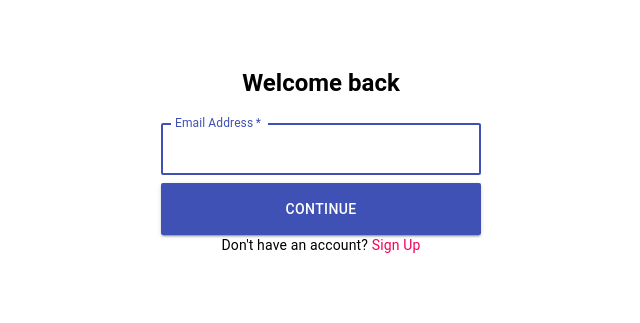
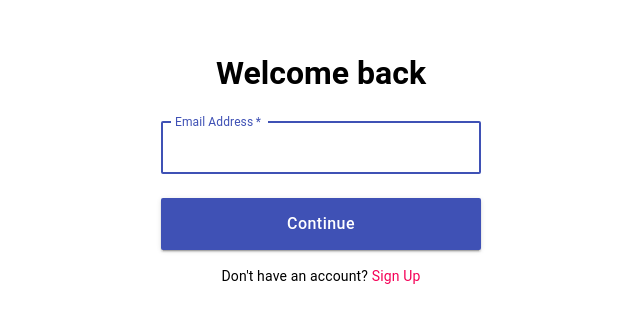
Before and after one commit to arthurjis/nplace_llm, a React (Create React App) app in the folder web_chat/: page /login in a window 1280 px wide. Shown: the part 239-562 px from the top of the page, without its empty margins (319-959 px from the left). Built offline with nearby package versions, Linux system fonts and the light colour scheme.

Commit message:
Update Login.js

```diff
--- a/web_chat/src/components/Login.js
+++ b/web_chat/src/components/Login.js
@@ -1,6 +1,6 @@
 import React, { useState } from 'react';
 import axios from 'axios';
-import { Button, TextField, Typography, Grid, Link, InputAdornment, IconButton } from '@material-ui/core';
+import { Button, TextField, Typography, Grid, Link, InputAdornment, IconButton, Box } from '@material-ui/core';
 import EditIcon from '@mui/icons-material/Edit';
 import { Link as RouterLink } from 'react-router-dom';
 
@@ -28,10 +28,13 @@ function Login({ onLogin }) {
         <Grid container justifyContent="center" alignItems="center" style={{ minHeight: '100vh' }}>
             <div style={{ width: '320px' }}>
                 <form onSubmit={handleContinue}>
-          <Typography variant="h5" component="h2" gutterBottom style={{ fontWeight: 'bold' }}>
+                    <Box pt={2}>
+                        <Typography variant="h5" component="h2" gutterBottom style={{ fontWeight: 'bold', fontSize: '32px' }}>
                             {step === 1 ? 'Welcome back' : 'Enter your password'}
                         </Typography>
+                    </Box>
                     {step === 1 ? (
+                        <>
                             <TextField
                                 variant="outlined"
                                 margin="normal"
@@ -45,6 +48,7 @@ function Login({ onLogin }) {
                                     style: { height: "52px", borderRadius: 2 }
                                 }}
                             />
+                        </>
                     ) : (
                         <>
                             <TextField
@@ -61,45 +65,52 @@ function Login({ onLogin }) {
                                                 <EditIcon />
                                             </IconButton>
                                         </InputAdornment>
-                    )
+                                    ),
+                                    style: { height: "52px", borderRadius: 2 }
                                 }}
                             />
                             <TextField
                                 variant="outlined"
-                margin="normal"
+                                margin="none"
                                 required
                                 fullWidth
                                 label="Password"
                                 type="password"
                                 value={password}
                                 onChange={(e) => setPassword(e.target.value)}
+                                InputProps={{
+                                    style: { height: "52px", borderRadius: 2 }
+                                }}
                             />
                         </>
                     )}
-
                     {step === 2 && (
                         // TODO implement forgot password
+                        <Box pt={2}>
                             <Link component={RouterLink} to="/register" color="secondary" variant="body2" style={{ textTransform: 'none', backgroundColor: 'transparent', textDecoration: 'none' }}>
                                 Forgot password?
                             </Link>
+                        </Box>
                     )}
-
+                    <Box pt={2}>
                         <Button
                             type="submit"
                             fullWidth
                             variant="contained"
                             color="primary"
-            style={{ height: "52px", borderRadius: 2 }}
+                            style={{ height: "52px", borderRadius: 2, textTransform: 'none', fontSize: '16px' }}
                         >
                             Continue
                         </Button>
-
+                    </Box>
+                    <Box pt={2}>
                         <Typography variant="body2">
                             Don't have an account?{' '}
                             <Link component={RouterLink} to="/register" variant="body2" color="secondary" style={{ textTransform: 'none', backgroundColor: 'transparent', textDecoration: 'none' }}>
                                 Sign Up
                             </Link>
                         </Typography>
+                    </Box>
                 </form>
             </div>
         </Grid>
```
Lines whose indentation alone changed are shown as unchanged.
